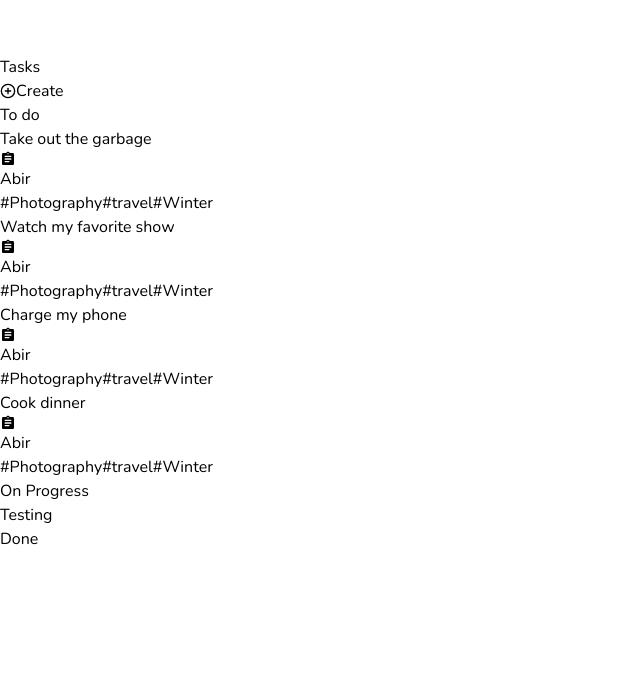
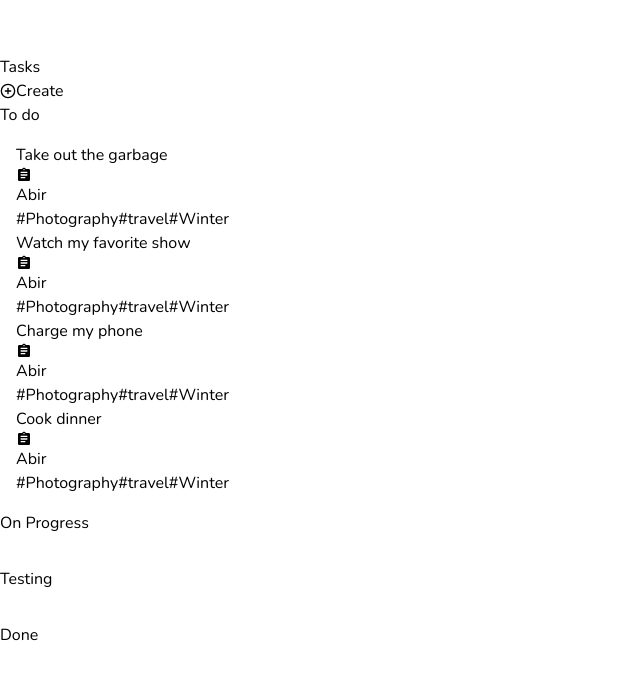
Before and after one commit to abir-hub/KanbanBoard, a React (Vite) app in the folder Client/KanbanUI/: page / in a window 1280 px wide. Shown: the part 745-1424 px from the top of the page, without its empty margins (0-640 px from the left). Before the commit the page ends 1312 px from the top, so only its background shows below. Built offline with nearby package versions, Linux system fonts and the light colour scheme.

Commit message:
taskcard changes

```diff
--- a/Client/KanbanUI/src/components/content/Content.tsx
+++ b/Client/KanbanUI/src/components/content/Content.tsx
@@ -5,14 +5,6 @@ import "./Content.scss";
 import { LuPlusCircle } from "react-icons/lu";
 import { AddEditCardModal } from "../../scenes/addEditCard/AddEditCardModal";
 import { TaskColumn } from "../taskColumn/TaskColumn";
-import {
-  DoneData,
-  OnProgressData,
-  TaskTitle,
-  TestingData,
-  toDoData,
-} from "../../data/constant";
-import { DataCardModel } from "../../interfaces/DataCardModel";
 import initialData from "../../data/initial-data";
 import { DragDropContext } from "@hello-pangea/dnd";
 
@@ -20,7 +12,77 @@ export const Content = () => {
   const [isAddEditModalOpen, setIsAddEditModalOpen] = useState(false);
   const [state, handleState] = useState<any>(initialData);
   const handleDragEnd = (result: any) => {
-    return;
+    const { destination, source, draggableId } = result;
+
+    //If there is no destination
+    if (!destination) {
+      return;
+    }
+
+    //If the destination and source are the same
+    if (
+      destination.droppableId === source.droppableId &&
+      destination.index === source.index
+    ) {
+      return;
+    }
+
+    //Find the column
+    const startColumn: any = state.columns[source.droppableId];
+    const finishColumn: any = state.columns[destination.droppableId];
+
+    if (startColumn === finishColumn) {
+      const newTaskIds: any = Array.from(startColumn.taskIds);
+      newTaskIds.splice(source.index, 1);
+      newTaskIds.splice(destination.index, 0, draggableId);
+
+      const newColumn = {
+        ...startColumn,
+        taskIds: newTaskIds,
+      };
+
+      const newState = {
+        ...state,
+        columns: {
+          ...state.columns,
+          [newColumn.id]: newColumn,
+        },
+      };
+
+      //Set the state
+      handleState(newState);
+      //After the handleState, I will call the server to inform the server that the column has been reordered
+      return;
+    }
+
+    //Moving from one list to another
+    const startTaskIds: any = Array.from(startColumn.taskIds);
+    startTaskIds.splice(source.index, 1);
+
+    const newStartColumn = {
+      ...startColumn,
+      taskIds: startTaskIds,
+    };
+
+    const finishTaskIds: any = Array.from(finishColumn.taskIds);
+    finishTaskIds.splice(destination.index, 0, draggableId);
+
+    const newFinishColumn = {
+      ...finishColumn,
+      taskIds: finishTaskIds,
+    };
+
+    //Set the state
+    const newState = {
+      ...state,
+      columns: {
+        ...state.columns,
+        [newStartColumn.id]: newStartColumn,
+        [newFinishColumn.id]: newFinishColumn,
+      },
+    };
+
+    handleState(newState);
   };
   // const [toDoTasks, setToDoTasks] = useState<DataCardModel[]>(toDoData);
   // const [onProgressTasks, setOnProgressTasks] =
@@ -63,7 +125,7 @@ export const Content = () => {
               <TaskColumn
                 key={column.id}
                 column={column}
-                data={tasks}
+                tasks={tasks}
                 title={column.title}
               />
             );
--- a/Client/KanbanUI/src/components/taskCard/TaskCard.tsx
+++ b/Client/KanbanUI/src/components/taskCard/TaskCard.tsx
@@ -1,24 +1,43 @@
 import { MdAssignment } from "react-icons/md";
 import { DataCardModel } from "../../interfaces/DataCardModel";
 import "./TaskCard.scss";
+import { Draggable } from "@hello-pangea/dnd";
 
 interface TaskCardProps {
+  key: number;
   card: DataCardModel;
+  index: number;
 }
 
-const TaskCard: React.FC<TaskCardProps> = ({ card }) => {
+const TaskCard: React.FC<TaskCardProps> = ({ key, card, index }) => {
   return (
-    <div key={card.id} className="mb-1 task-card">
+    <Draggable draggableId={card.id.toString()} index={index}>
+      {(provided, snapshot) => {
+        //snapshot is used to style the task when it is being dragged
+        return (
+          <div
+            className="task"
+            {...provided.draggableProps}
+            {...provided.dragHandleProps}
+            ref={provided.innerRef}
+            style={{
+              backgroundColor: snapshot.isDragging ? "lightgreen" : "white",
+              ...provided.draggableProps.style,
+            }}
+          >
+            <div className="mb-1 task-card">
               <div className="max-w-xs rounded overflow-hidden shadow-lg to-do-card border-2">
                 <div className="px-6 py-2">
-          <p className="text-gray-700 text-base text-wrap">{card.text}</p>
+                  <p className="text-gray-700 text-base text-wrap">
+                    {card.text}
+                  </p>
                 </div>
                 <div className="assigned-to flex flex-row justify-end gap-2">
                   <MdAssignment className="text-lg" />
                   <p className="text-sm mr-12">{card.assigned}</p>
                 </div>
                 <div className="px-6 pt-4 pb-2">
-          {card.tags?.map((tag: any, index: any) => (
+                  {card.tags?.map((tag, index) => (
                     <span
                       key={index}
                       className="inline-block bg-gray-200 rounded-full px-3 py-1 text-xs font-semibold text-gray-700 mr-2 mb-2"
@@ -29,6 +48,10 @@ const TaskCard: React.FC<TaskCardProps> = ({ card }) => {
                 </div>
               </div>
             </div>
+          </div>
+        );
+      }}
+    </Draggable>
   );
 };
 
--- /dev/null
+++ b/Client/KanbanUI/src/components/taskColumn/TaskColumn.scss
@@ -0,0 +1,8 @@
+.column {
+    display: flex;
+    flex-direction: column;
+}
+.task-list {
+    padding: 1rem;
+    flex-grow: 1;
+}
--- a/Client/KanbanUI/src/components/taskColumn/TaskColumn.tsx
+++ b/Client/KanbanUI/src/components/taskColumn/TaskColumn.tsx
@@ -1,9 +1,11 @@
+import { Droppable } from "@hello-pangea/dnd";
 import { DataCardModel } from "../../interfaces/DataCardModel";
 import TaskCard from "../taskCard/TaskCard";
+import "./TaskColumn.scss";
 
 interface TaskColumnProps {
   key: string;
-  data: DataCardModel[];
+  tasks: DataCardModel[];
   title: string;
   column: {
     id: string;
@@ -11,15 +13,41 @@ interface TaskColumnProps {
     taskIds: string[];
   };
 }
-export const TaskColumn: React.FC<TaskColumnProps> = ({ data, title }) => {
+export const TaskColumn: React.FC<TaskColumnProps> = ({
+  key,
+  tasks,
+  title,
+  column,
+}) => {
   return (
-    <section className="">
+    <section className="w-80 p-2 column">
       <p className="text-lg pl-2">{title}</p>
-      {data.map((card) => (
+      <Droppable droppableId={column.id}>
+        {(provided, snapshot) => {
+          return (
+            <div
+              className="task-list"
+              ref={provided.innerRef}
+              {...provided.droppableProps}
+              style={{
+                backgroundColor: snapshot.isDraggingOver
+                  ? "lightblue"
+                  : "white",
+              }}
+            >
+              {tasks.map((task, index) => {
+                return <TaskCard key={task.id} card={task} index={index} />;
+              })}
+              {provided.placeholder}
+            </div>
+          );
+        }}
+      </Droppable>
+      {/* {data.map((card) => (
         <div key={card.id}>
           <TaskCard card={card} key={card.id} />
         </div>
-      ))}
+      ))} */}
     </section>
   );
 };
```
Lines whose indentation alone changed are shown as unchanged.
